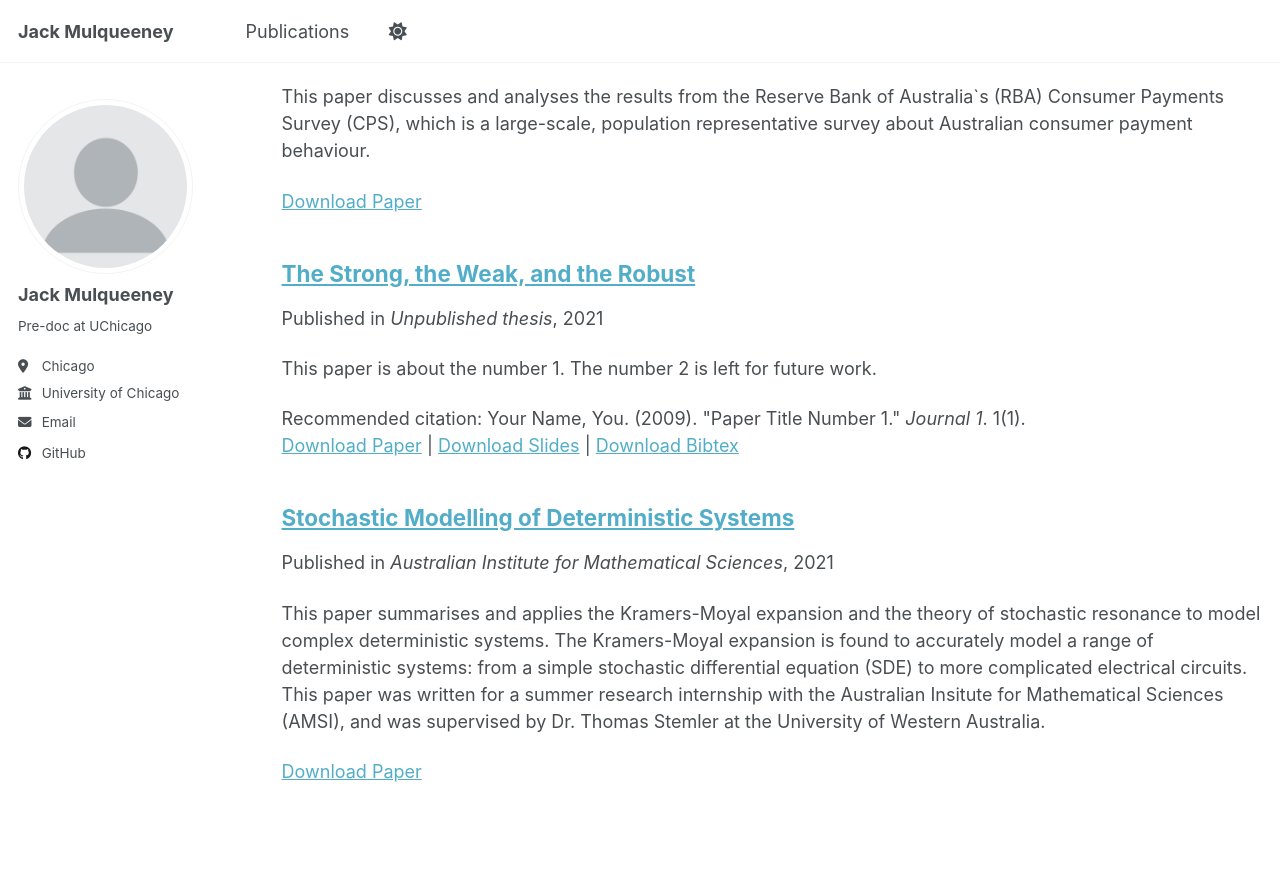
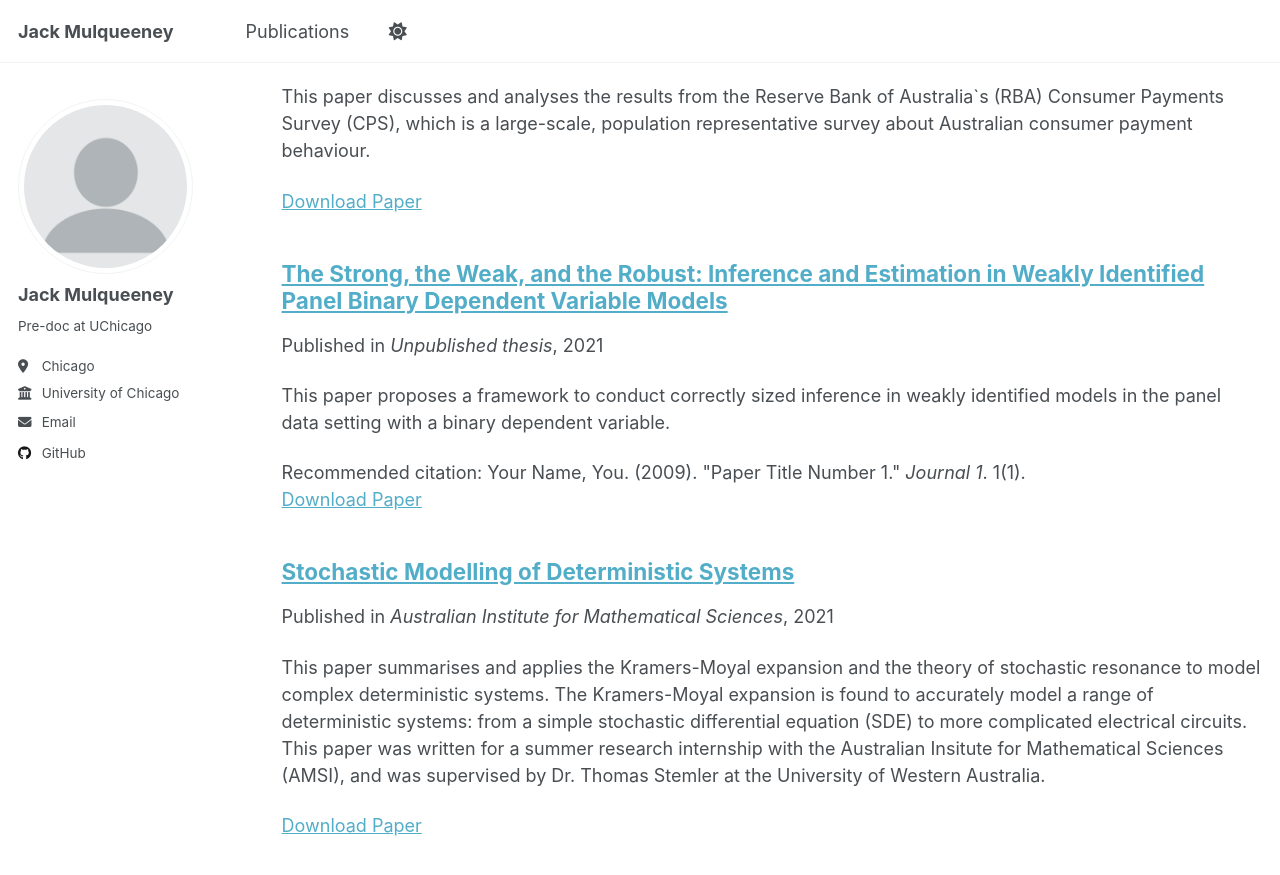
Before and after one commit to jkmulq/jkmulq.github.io, a Jekyll site: the page built from _pages/publications.html, in a window 1280 px wide and 900 px high, scrolled down 601 px. Shown: the top 875 px of the window. Built offline with Jekyll 4.4.1, drawn with Linux system fonts in a browser that asks for light colours; a script that is not in the unit is left out.

Commit message:
upload thesis/cv

```diff
--- a/_publications/uwa_thesis_2021.md
+++ b/_publications/uwa_thesis_2021.md
@@ -1,14 +1,12 @@
 ---
-title: "The Strong, the Weak, and the Robust"
+title: "The Strong, the Weak, and the Robust: Inference and Estimation in Weakly Identified Panel Binary Dependent Variable Models"
 collection: publications
 category: manuscripts
 permalink: /publication/2009-10-01-paper-title-number-1
-excerpt: 'This paper is about the number 1. The number 2 is left for future work.'
+excerpt: 'This paper proposes a framework to conduct correctly sized inference in weakly identified models in the panel data setting with a binary dependent variable.'
 date: 2021-10-01
 venue: 'Unpublished thesis'
-slidesurl: 'http://academicpages.github.io/files/slides1.pdf'
-paperurl: 'http://academicpages.github.io/files/paper1.pdf'
-bibtexurl: 'http://academicpages.github.io/files/bibtex1.bib'
+paperurl: 'http://academicpages.github.io/files/Thesis_quick.pdf'
 citation: 'Your Name, You. (2009). &quot;Paper Title Number 1.&quot; <i>Journal 1</i>. 1(1).'
 ---
 The contents above will be part of a list of publications, if the user clicks the link for the publication than the contents of section will be rendered as a full page, allowing you to provide more information about the paper for the reader. When publications are displayed as a single page, the contents of the above "citation" field will automatically be included below this section in a smaller font.
```
Also changed, not shown: _pages/about.md (+1 -1 lines), 4 other files.
